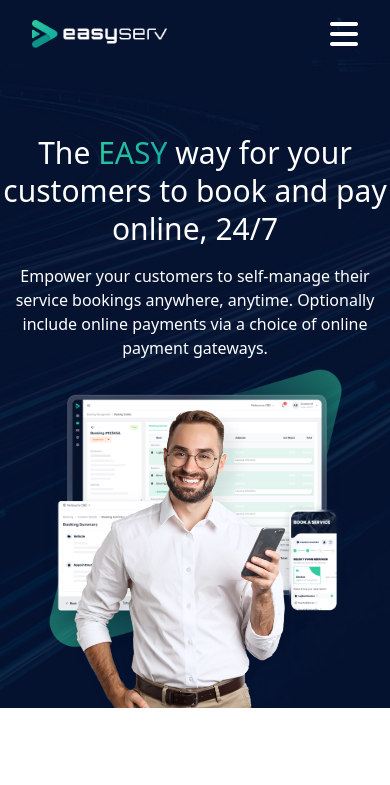
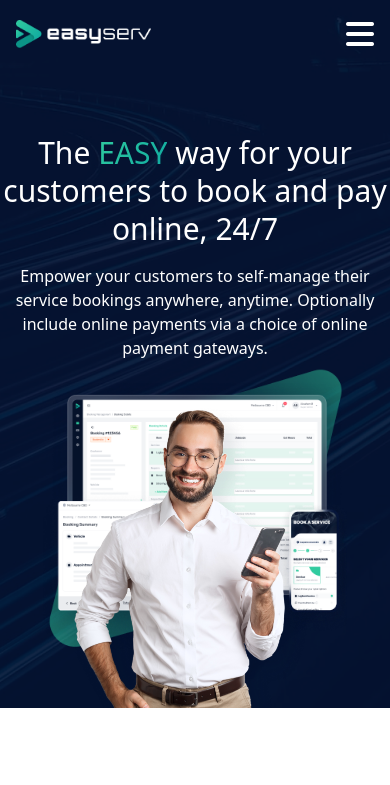
Before and after one commit to baopoo/Fix_HTML-CSS, a plain HTML site: page index.html in a window 390 px wide. Shown: the top 785 px of the page. Drawn offline with nearby package versions, Linux system fonts and the light colour scheme.

Commit message:
fix: fix website responsive interface (complete)

```diff
--- a/index.html
+++ b/index.html
@@ -92,11 +92,6 @@
               of online payment gateways.
             </div>
           </div>
-          <!-- <img
-            src="./assets/HeroImage.png"
-            alt=""
-            class="hero-introduce_image"
-          /> -->
           <div class="hero-introduce_image position-relative">
             <div class="d-none d-md-block mx-md-auto">
               <img src="./assets/intruducebig.png" alt="">
@@ -115,7 +110,7 @@
                 The modern service experience <br> must be <span class="gradient-color">EASY</span>
             </div>
             <div class="service-slider">
-                <div class="service-steps row gap-3 flex-nowrap">
+                <div class="service-steps row gap-3 gap-lg-4 flex-nowrap">
                     <div class="service-steps_card col-12 col-md-4">
                         <img class="service-steps_card-icon" src="./assets/card1.png">
                         </img>
@@ -156,11 +151,13 @@
                     </div>
                 </div>
             </div>
+
             <div class="service-steps_pagination d-flex d-md-none justify-content-center">
                 <i class="service-steps_pagination-item gradient-color fa-solid fa-circle"></i>
                 <i class="service-steps_pagination-item fa-solid fa-circle"></i>
                 <i class="service-steps_pagination-item fa-solid fa-circle"></i>
             </div>
+
             <div class="service-benefit row gx-lg-5">
                 <div class="service-benefit_content d-flex flex-column text-md-center text-lg-start col-12 col-lg-4">
                     <div class="service-benefit_content-title fw-500 fc-black text-h2">
@@ -175,7 +172,7 @@
                 </div>
                 <img src="./assets/service.png" alt="" class="col-12 col-lg-8">
             </div>
-        </section>
+      </section>
 
       <!-- Section payment -->
       <section class="payment row flex-column-reverse flex-lg-row">
--- a/scss/_hero.scss
+++ b/scss/_hero.scss
@@ -24,6 +24,7 @@
     }
 
     @include mobile {
+      padding: 18px 16px;
       gap: 18px;
     }
 
@@ -52,6 +53,7 @@
         bottom: 0;
         z-index: 1;
         background: #05122a;
+        padding: 0 16px !important;
       }
 
       &_menu {
@@ -66,7 +68,7 @@
 
       &_contact {
         @include mobile {
-          padding: 24px 0 235px;
+          padding: 24px 0 88px;
         }
 
         &-title {
@@ -82,8 +84,7 @@
       &_button {
         @include mobile {
           gap: 16px;
-          padding: 20px 16px;
-          // max-width: 361px;
+          padding: 20px 0;
         }
 
         &-login {
--- a/scss/_service.scss
+++ b/scss/_service.scss
@@ -1,9 +1,6 @@
 .service {
-  margin: 100px 0px 0px;
+  margin: 100px 40px 0px;
 
-  @include lg {
-    margin: 100px 40px 0;
-  }
   @include xl {
     margin: 100px 80px 0;
   }
@@ -43,7 +40,7 @@
 
     @include mobile {
       position: relative;
-      margin: 62px 0 0 !important;
+      margin-top: 62px !important;
       transition: transform 0.5s linear;
       gap: 0;
     }
@@ -53,6 +50,7 @@
       backdrop-filter: blur(13.5139px);
       border-radius: 8px;
       padding: 40px 40px 56px 40px !important;
+      max-width: 32% !important;
 
       @include mobile {
         padding: 40px 40px 88px 40px !important;
```
Also changed, not shown: index.css, 1 other file.
